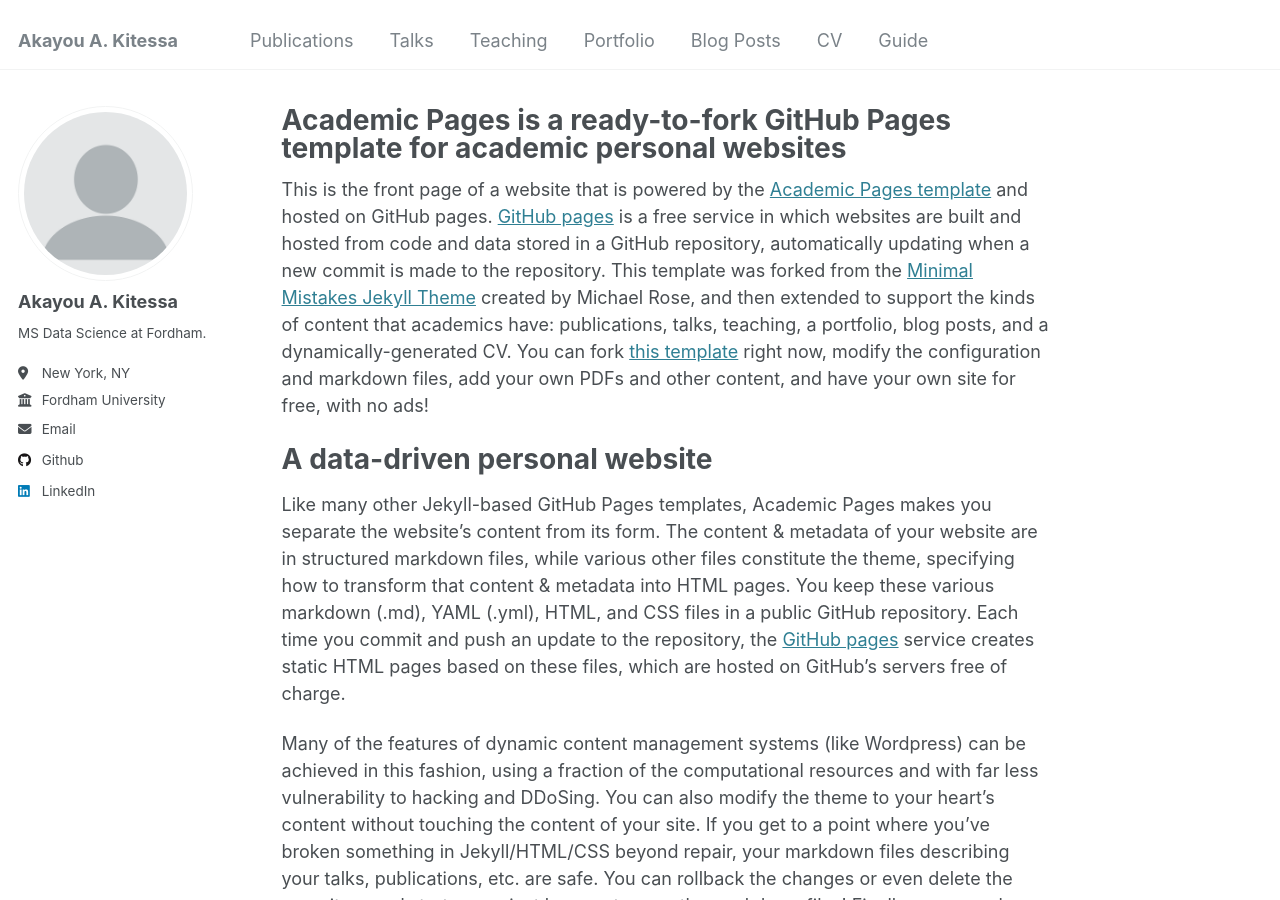
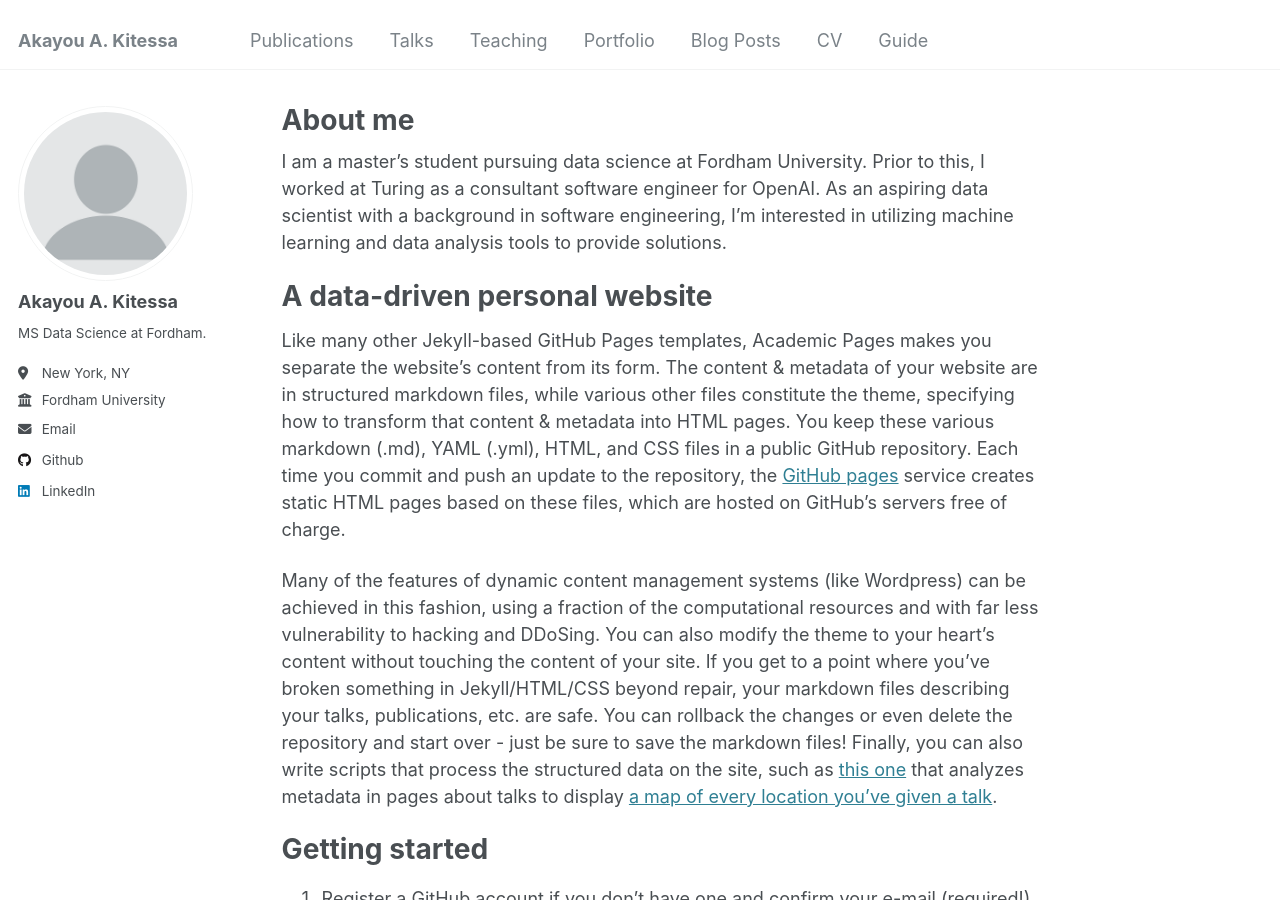
Before and after one commit to akuadane/akuadane.github.io, a Jekyll site: the page built from _pages/about.md, in a window 1280 px wide and 900 px high. Built offline with Jekyll 4.4.1, drawn with Linux system fonts in a browser that asks for light colours.

Commit message:
added about me

```diff
--- a/_config.yml
+++ b/_config.yml
@@ -49,7 +49,7 @@ author:
   stackoverflow    : # User number or user number and name (i.e., use "1" or "1/jeff-atwood")
 
   # Social media
-  bluesky          : #"bsky.app" # Replace this with you Bluesky username
+  bluesky          : # "bsky.app" # Replace this with you Bluesky username
   facebook         : # Username
   flickr           : # Username
   foursquare       : # Username
--- a/_pages/about.md
+++ b/_pages/about.md
@@ -1,13 +1,13 @@
 ---
 permalink: /
-title: "Academic Pages is a ready-to-fork GitHub Pages template for academic personal websites"
+title: "About me"
 author_profile: true
 redirect_from:
   - /about/
   - /about.html
 ---
 
-This is the front page of a website that is powered by the [Academic Pages template](https://github.com/academicpages/academicpages.github.io) and hosted on GitHub pages. [GitHub pages](https://pages.github.com) is a free service in which websites are built and hosted from code and data stored in a GitHub repository, automatically updating when a new commit is made to the repository. This template was forked from the [Minimal Mistakes Jekyll Theme](https://mmistakes.github.io/minimal-mistakes/) created by Michael Rose, and then extended to support the kinds of content that academics have: publications, talks, teaching, a portfolio, blog posts, and a dynamically-generated CV. You can fork [this template](https://github.com/academicpages/academicpages.github.io) right now, modify the configuration and markdown files, add your own PDFs and other content, and have your own site for free, with no ads!
+I am a master’s student pursuing data science at Fordham University. Prior to this, I worked at Turing as a consultant software engineer for OpenAI. As an aspiring data scientist with a background in software engineering, I’m interested in utilizing machine learning and data analysis tools to provide solutions.
 
 A data-driven personal website
 ======
```
